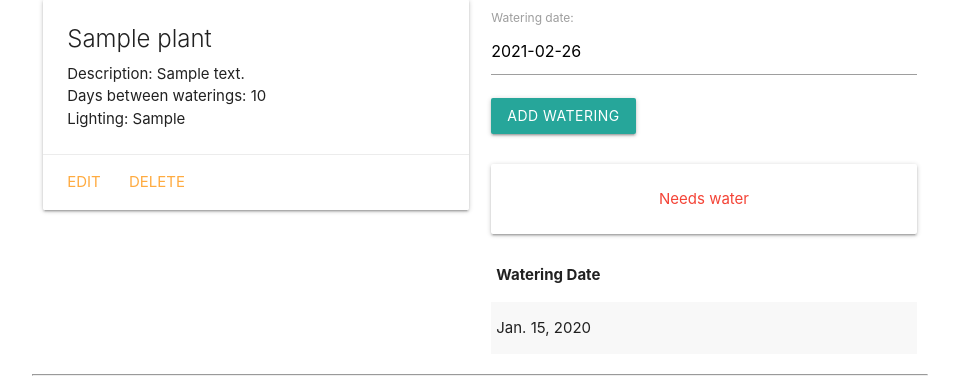
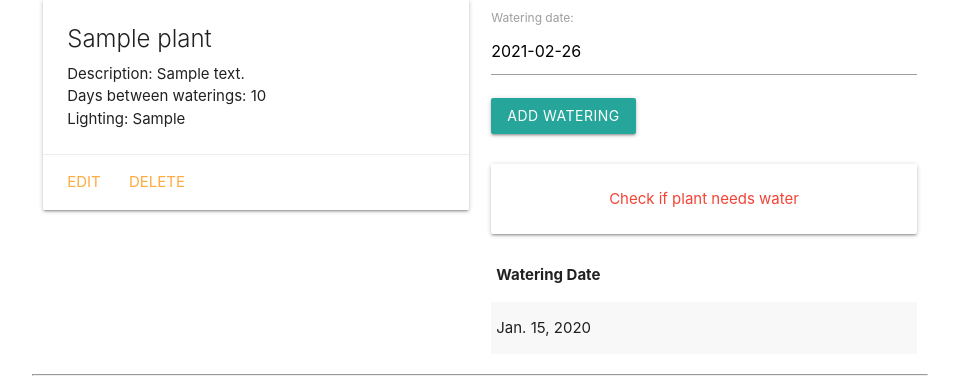
Before and after one commit to Mheckmann7/plant-collector, a Django app: page /plants/1/ in a window 1280 px wide. Shown: the part 209-590 px from the top of the page, without its empty margins (160-1119 px from the left). Run offline with Django 3.2, Linux system fonts and the light colour scheme; tables that the repository leaves empty hold one stand-in row (values such as "Sample post").

Commit message:
cleans up panels

```diff
--- a/main_app/models.py
+++ b/main_app/models.py
@@ -29,8 +29,24 @@ class Plant(models.Model):
     def get_absolute_url(self):
         return reverse('plant_detail', kwargs={'plant_id': self.id})
 
+#Function to check days since watering
     def needs_water(self):
-        return self.watering_set.filter(date=date.today()).count() >= self.water_amount
+        return self.watering_set.filter(date=date.today()).count() >= 1
+        # watering_date = Watering.objects.first()
+
+        # last_watering = watering_date.date.day
+        # print(last_watering)
+        # day = date.today().day
+        # days_since_watering = day - self.water_amount
+        # print(days_since_watering)
+        # if days_since_watering <= last_watering:
+        #     return True
+        # else:
+        #     return False
+
+
+
+
 
 
 class Watering(models.Model):
@@ -39,7 +55,6 @@ class Watering(models.Model):
     plant = models.ForeignKey(Plant, on_delete=models.CASCADE)
 
     def __str__(self):
-        return f"Watered on {self.date}"
-
+        return f"{self.date}"
     class Meta:
         ordering = ['-date']
--- a/main_app/templates/plants/detail.html
+++ b/main_app/templates/plants/detail.html
@@ -27,9 +27,9 @@
   </form>
   <br>
   {% if plant.needs_water %}
-    <div class="card-panel green-text center-align">Watered</div>
+    <div class="card-panel green-text center-align">Watered Today</div>
   {% else %}
-    <div class="card-panel red-text center-align">Needs water</div>
+    <div class="card-panel red-text center-align">Check if plant needs water</div>
   {% endif %}
   <table class="striped">
     <thead>
--- a/plantcollector/settings.py
+++ b/plantcollector/settings.py
@@ -107,7 +107,7 @@ AUTH_PASSWORD_VALIDATORS = [
 
 LANGUAGE_CODE = 'en-us'
 
-TIME_ZONE = 'UTC'
+TIME_ZONE = 'America/Los_Angeles'
 
 USE_I18N = True
 
```
